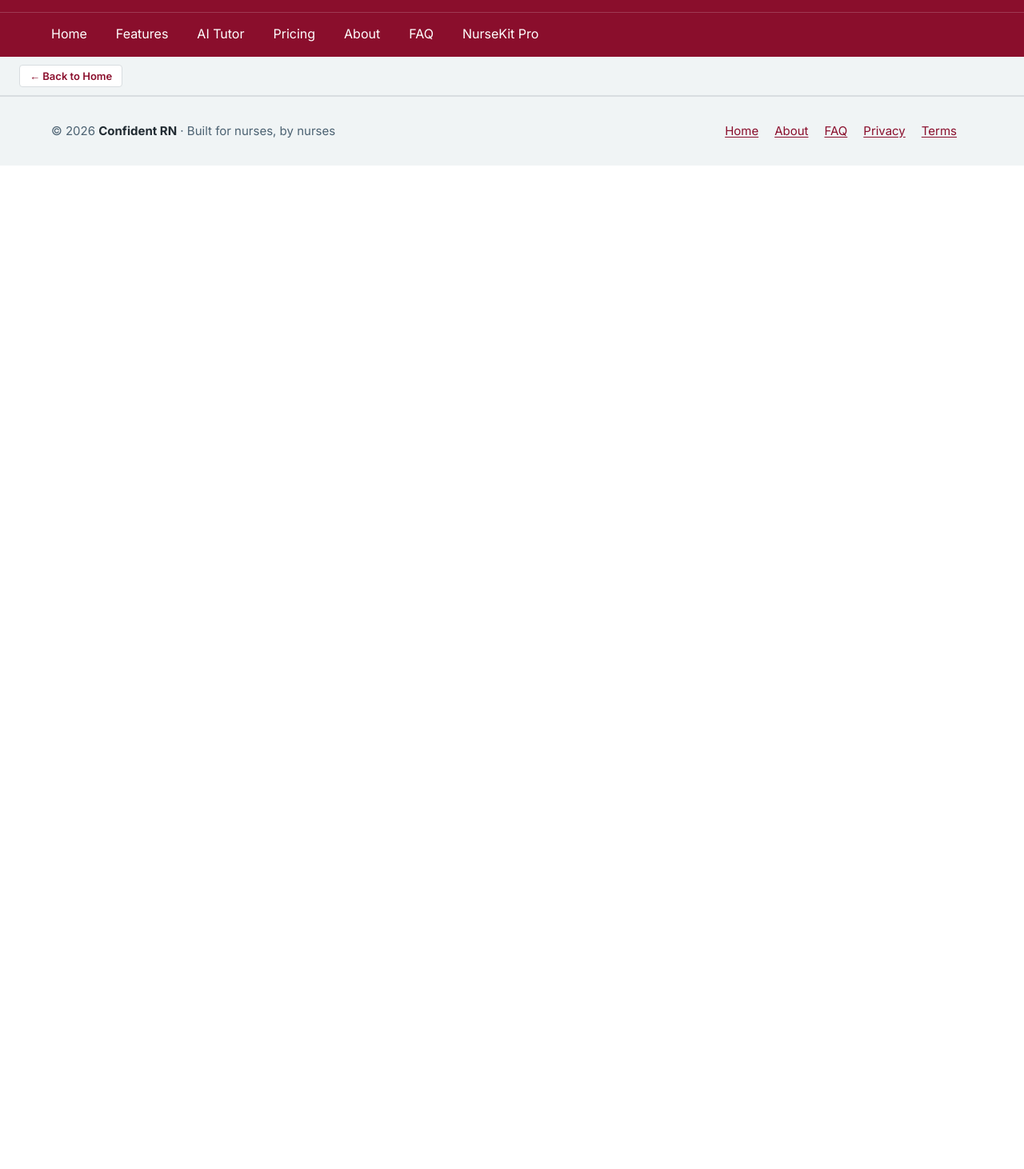
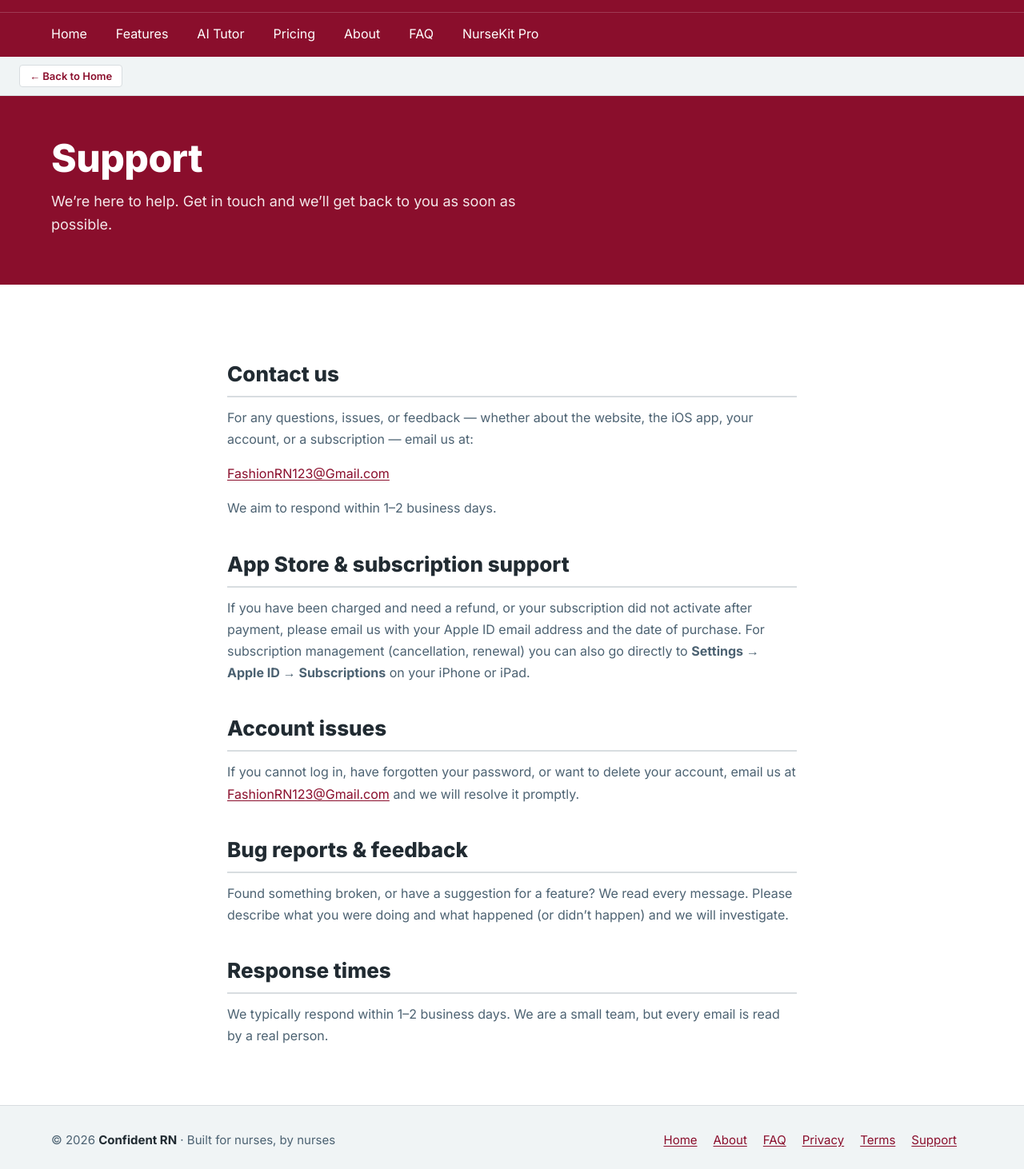
Before and after one commit to hanitamuyo1-lab/Nursekitpro, a React (Vite) app: page /support in a window 1280 px wide. Shown: the part 68-1530 px from the top of the page at 80% size. Before the commit the page ends 800 px from the top, so only its background shows below. Built offline with nearby package versions, Linux system fonts and the light colour scheme; no server answers.

Commit message:
Add Support page with contact info and footer link

```diff
--- a/src/App.jsx
+++ b/src/App.jsx
@@ -9,6 +9,7 @@ import About from './pages/About';
 import FAQ from './pages/FAQ';
 import Privacy from './pages/Privacy';
 import Terms from './pages/Terms';
+import Support from './pages/Support';
 import NurseKit from './pages/NurseKit';
 
 function ScrollToHash() {
@@ -61,6 +62,7 @@ export default function App() {
                 <Route path="/faq" element={<FAQ />} />
                 <Route path="/privacy" element={<Privacy />} />
                 <Route path="/terms" element={<Terms />} />
+                <Route path="/support" element={<Support />} />
               </Routes>
             </Layout>
           } />
--- a/src/components/Footer.jsx
+++ b/src/components/Footer.jsx
@@ -11,6 +11,7 @@ export default function Footer() {
           <Link to="/faq">FAQ</Link>
           <Link to="/privacy">Privacy</Link>
           <Link to="/terms">Terms</Link>
+          <Link to="/support">Support</Link>
         </div>
       </div>
     </footer>
--- /dev/null
+++ b/src/pages/Support.jsx
@@ -0,0 +1,35 @@
+export default function Support() {
+  return (
+    <>
+      <div className="hero-wrap">
+        <div className="page-hero">
+          <h1>Support</h1>
+          <p>We&rsquo;re here to help. Get in touch and we&rsquo;ll get back to you as soon as possible.</p>
+        </div>
+      </div>
+
+      <main>
+        <div className="prose">
+
+          <h2>Contact us</h2>
+          <p>For any questions, issues, or feedback &mdash; whether about the website, the iOS app, your account, or a subscription &mdash; email us at:</p>
+          <p><a href="mailto:FashionRN123@Gmail.com">FashionRN123@Gmail.com</a></p>
+          <p>We aim to respond within 1&ndash;2 business days.</p>
+
+          <h2>App Store &amp; subscription support</h2>
+          <p>If you have been charged and need a refund, or your subscription did not activate after payment, please email us with your Apple ID email address and the date of purchase. For subscription management (cancellation, renewal) you can also go directly to <strong>Settings &rarr; Apple ID &rarr; Subscriptions</strong> on your iPhone or iPad.</p>
+
+          <h2>Account issues</h2>
+          <p>If you cannot log in, have forgotten your password, or want to delete your account, email us at <a href="mailto:FashionRN123@Gmail.com">FashionRN123@Gmail.com</a> and we will resolve it promptly.</p>
+
+          <h2>Bug reports &amp; feedback</h2>
+          <p>Found something broken, or have a suggestion for a feature? We read every message. Please describe what you were doing and what happened (or didn&rsquo;t happen) and we will investigate.</p>
+
+          <h2>Response times</h2>
+          <p>We typically respond within 1&ndash;2 business days. We are a small team, but every email is read by a real person.</p>
+
+        </div>
+      </main>
+    </>
+  );
+}
```
